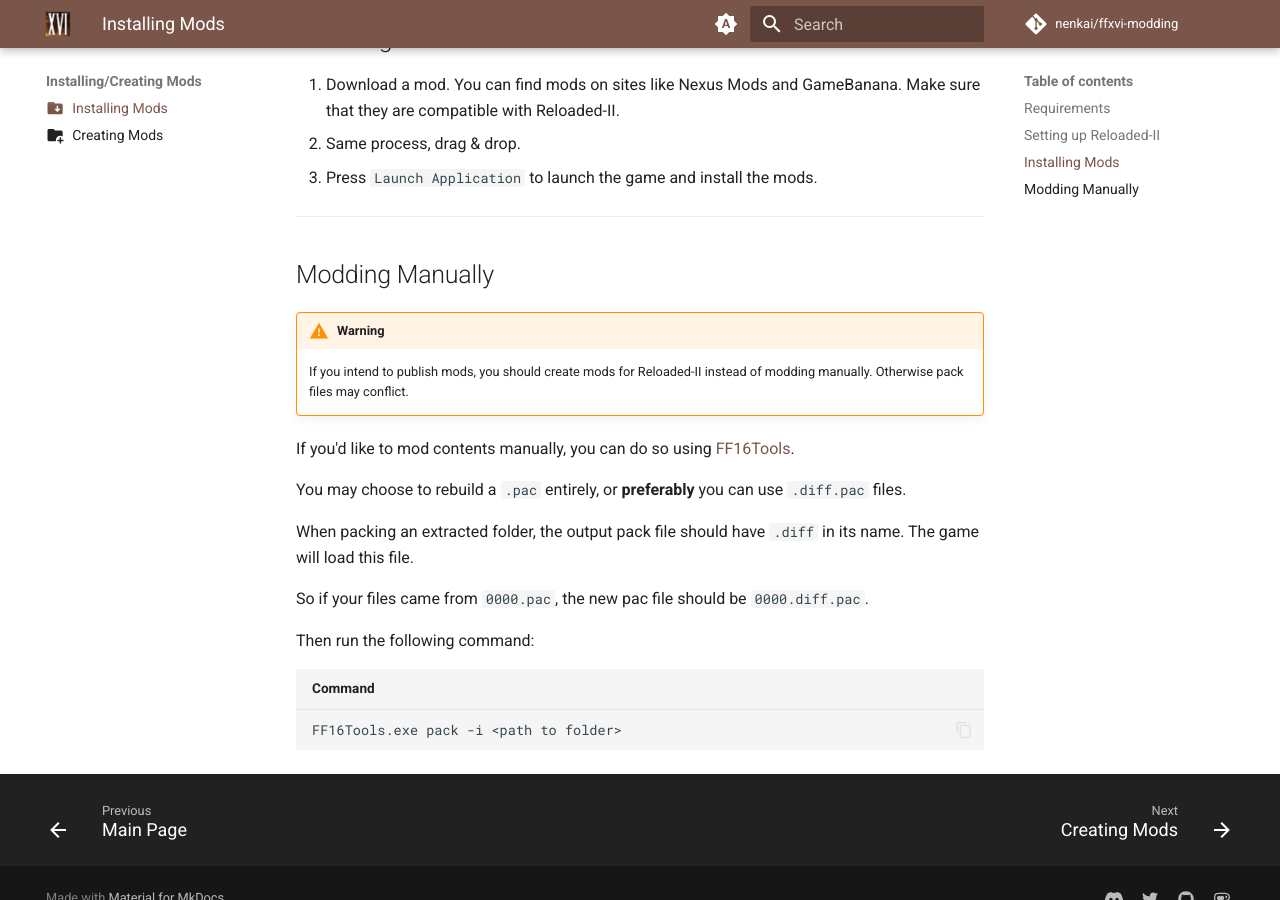
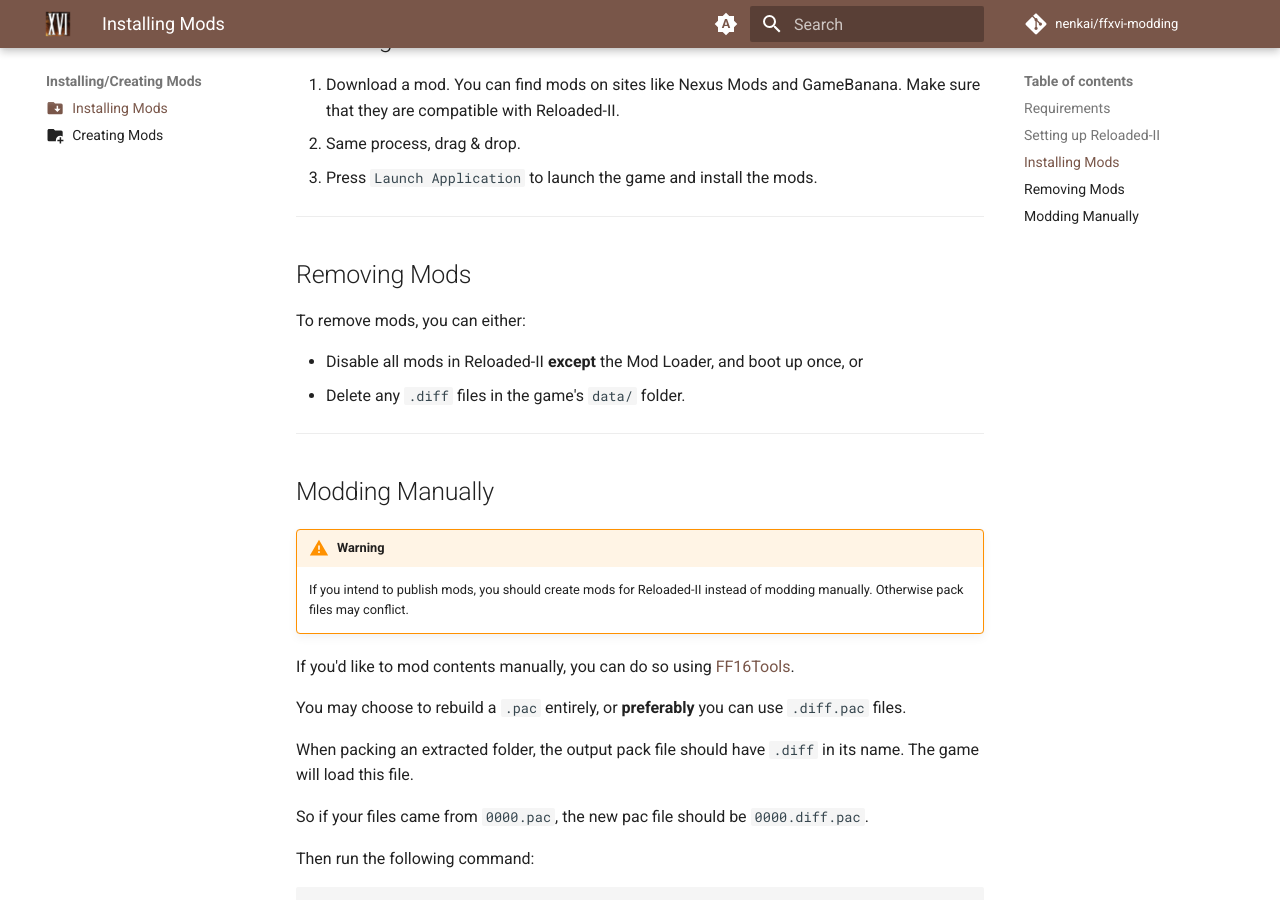
Before and after one commit to Nenkai/ffxvi-modding, an MkDocs documentation site: the page built from docs/modding/installing_mods.md, in a window 1280 px wide and 900 px high, scrolled down 1066 px. Built offline with MkDocs 1.6.1 and Material for MkDocs 9.7.7, drawn with Linux system fonts in a browser that asks for light colours; comment, search, counter and statistics services are not loaded.

Commit message:
Removing mods section

```diff
--- a/docs/modding/installing_mods.md
+++ b/docs/modding/installing_mods.md
@@ -41,6 +41,15 @@
 
 ---
 
+## Removing Mods
+
+To remove mods, you can either:
+
+* Disable all mods in Reloaded-II **except** the Mod Loader, and boot up once, or
+* Delete any `.diff` files in the game's `data/` folder.
+
+---
+
 ## Modding Manually
 
 !!! warning
```
